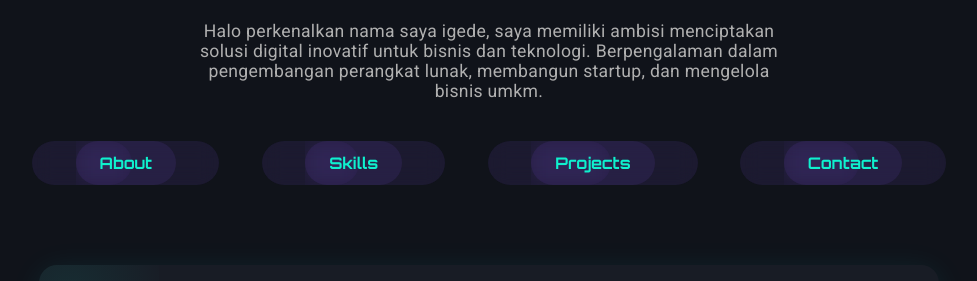
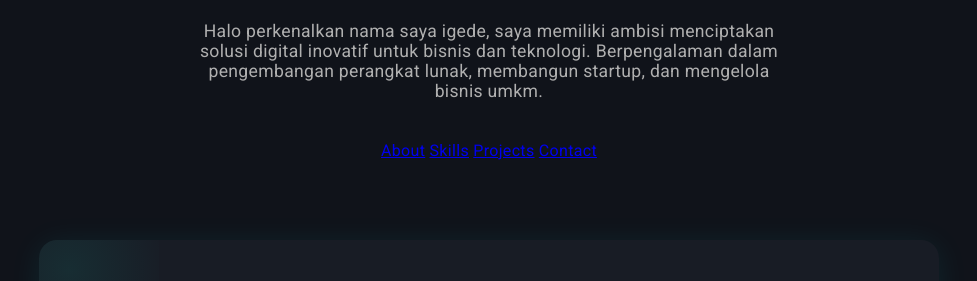
Before and after one commit to igedeadiatmika/portofolio, a plain HTML site: page index.html in a window 1280 px wide. Shown: the part 373-654 px from the top of the page, without its empty margins (151-1128 px from the left). Drawn offline with nearby package versions, Linux system fonts and the light colour scheme.

Commit message:
Update index.html

```diff
--- a/index.html
+++ b/index.html
@@ -79,7 +79,7 @@
     nav {
       margin: 1.5rem 0;
     }
-    nav button.tes, nav button.tes a {
+    .tes a {
       color: var(--primary);
       text-decoration: none;
       margin: 0 1.2rem;
@@ -417,10 +417,10 @@
       menciptakan solusi digital inovatif untuk bisnis dan teknologi. Berpengalaman dalam pengembangan perangkat lunak, membangun startup, dan mengelola bisnis umkm.
     </div>
     <nav>
-      <button class="tes"> <a href="#about">About</a></button>
-      <button class="tes"> <a href="#skills">Skills</a></button>
-      <button class="tes"> <a href="#projects">Projects</a></button>
-      <button class="tes"> <a href="#contact">Contact</a></button>
+      <a class="tes" href="#about">About</a>
+      <a href="#skills">Skills</a>
+      <a href="#projects">Projects</a>
+      <a href="#contact">Contact</a>
     </nav>
   </header>
 
```
